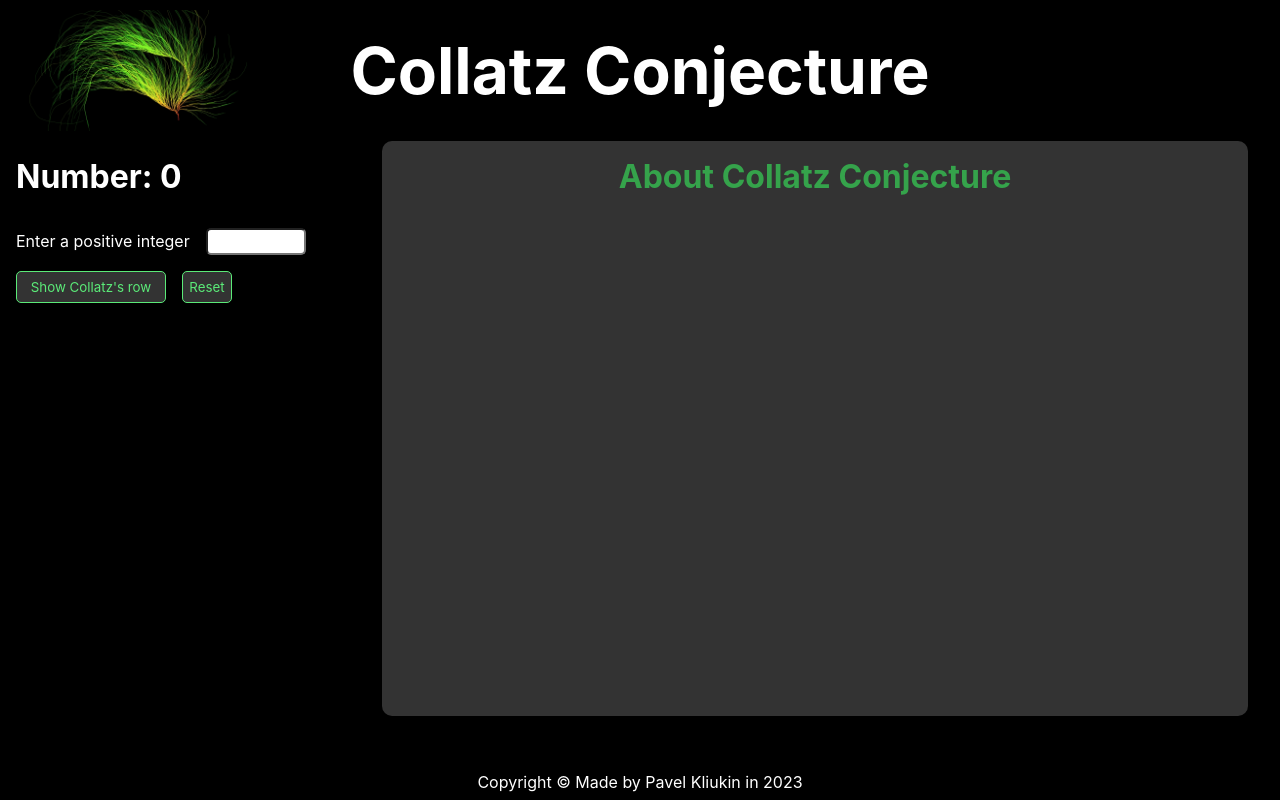
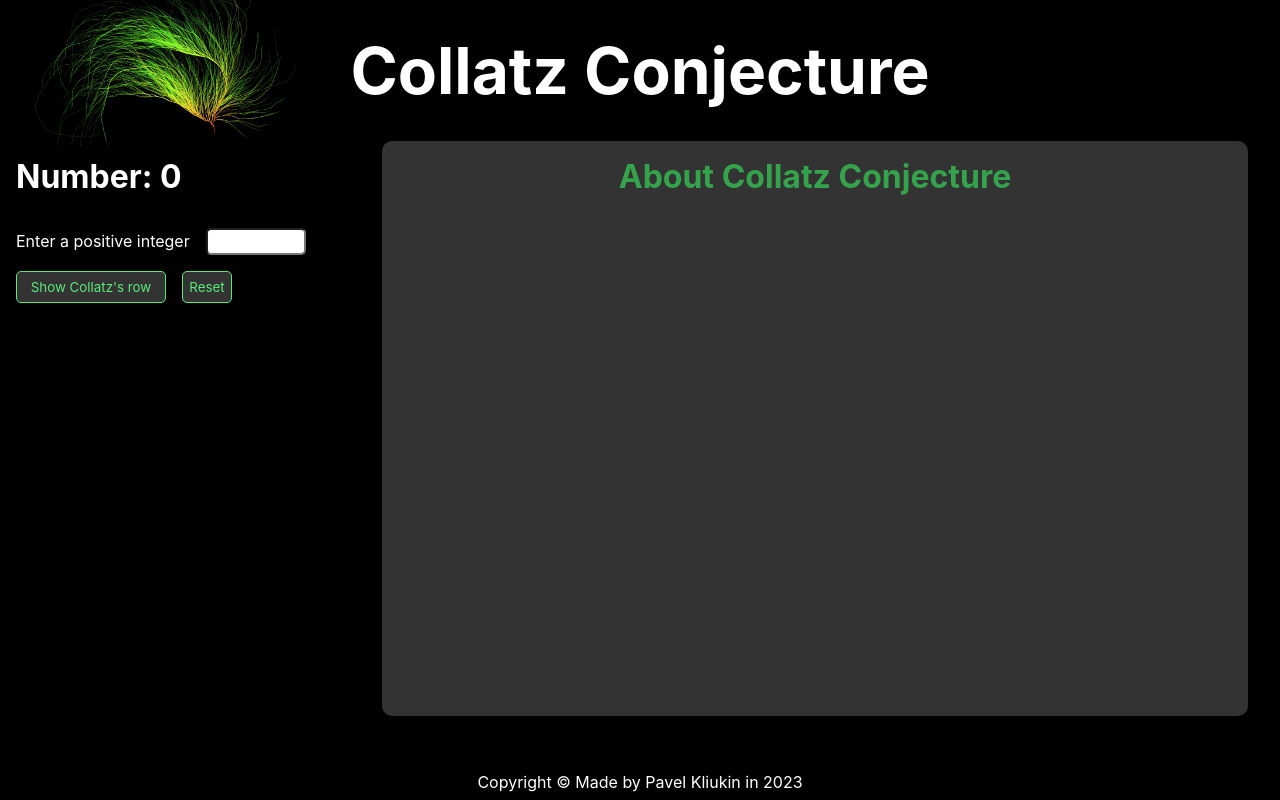
Before and after one commit to Pavel-Kliukin/Collatz_conjecture_React, a React (Create React App) app: page / in a window 1280 px wide. Built offline with nearby package versions, Linux system fonts and the light colour scheme.

Commit message:
Logo animation on hover added

```diff
--- a/src/Header.module.css
+++ b/src/Header.module.css
@@ -7,8 +7,16 @@
 }
 
 #collatzImage {
-  width: 250px;
+  width: 300px;
   position: absolute;
+  transition: 0.5s ease;
+}
+
+#collatzImage:hover {
+  width: 400px;
+  top: 0px;
+  border: solid 2px rgb(91, 234, 120);
+  border-radius: 5px;
 }
 
 .h1 {
```
